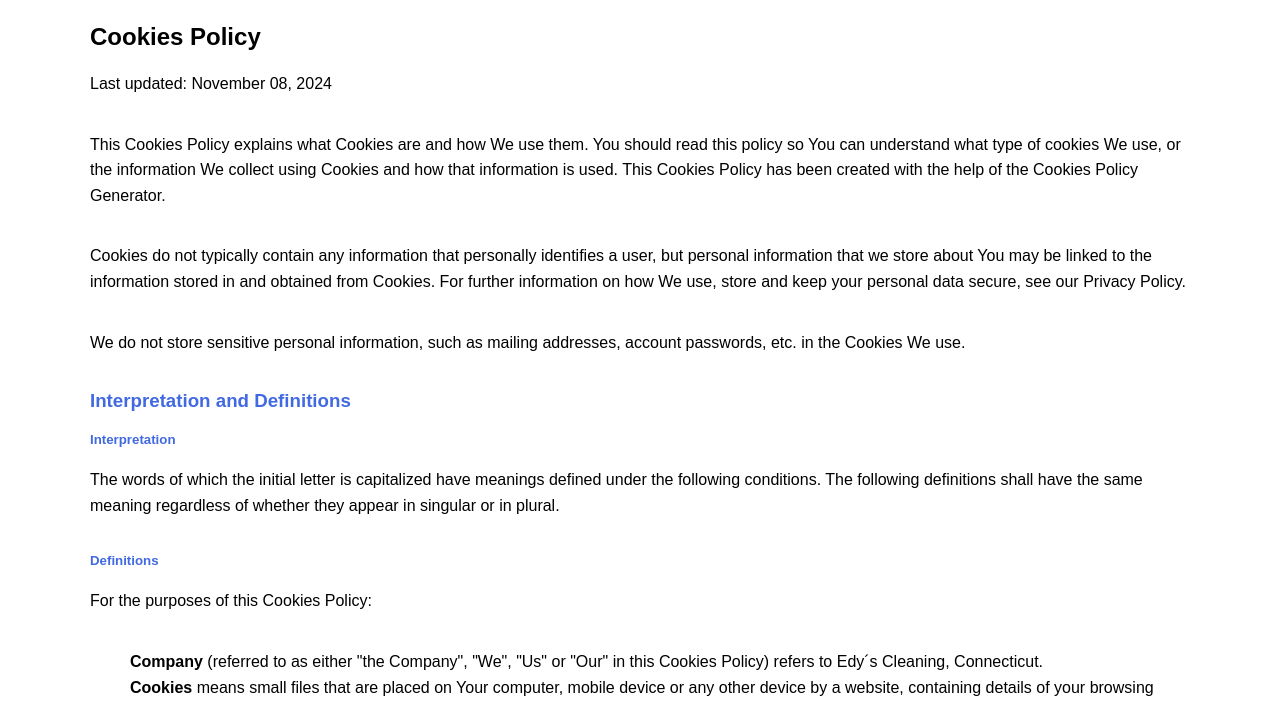
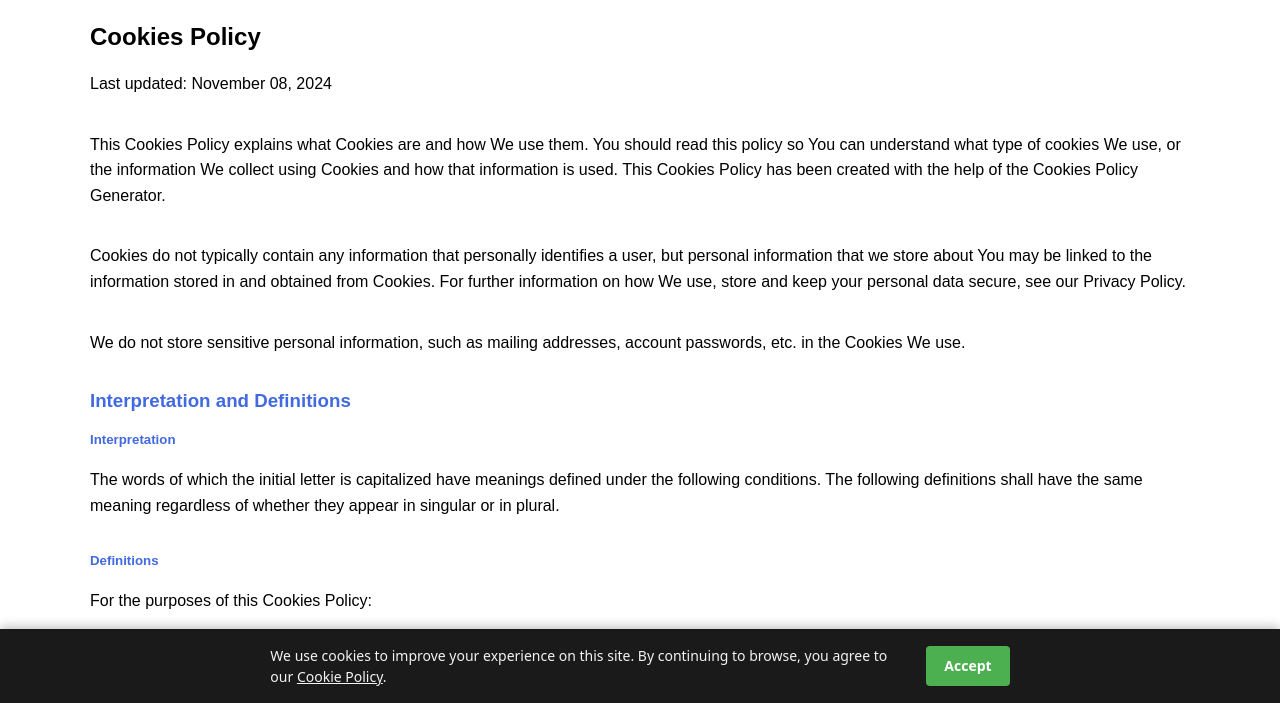
Before and after one commit to flaviasiv/edys, a website: page cookies.html in a window 1280 px wide. Shown: the part 97-800 px from the top of the page. Drawn offline with nearby package versions, Linux system fonts and the light colour scheme.

Commit message:
cookies consent add

```diff
--- a/cookies.html
+++ b/cookies.html
@@ -315,5 +315,6 @@
     }
   }
 </script>
-</body>
+<script src="js/cookie-consent.js" data-policy-href="https://edys-cleaning.com/cookies.html" defer></script>
+  </body>
 </html>
--- /dev/null
+++ b/js/cookie-consent.js
@@ -0,0 +1,63 @@
+(function () {
+  "use strict";
+
+  var STORAGE_KEY = "cookieConsent";
+
+  if (localStorage.getItem(STORAGE_KEY)) return;
+
+  var currentScript = document.currentScript;
+  var policyHref = currentScript && currentScript.getAttribute("data-policy-href");
+
+  var TRANSLATIONS = {
+    en: {
+      ariaLabel: "Cookie notice",
+      textWithLink: 'We use cookies to improve your experience on this site. By continuing to browse, you agree to our <a href="{href}">Cookie Policy</a>.',
+      textNoLink: "We use cookies to improve your experience on this site. By continuing to browse, you agree to the use of cookies.",
+      accept: "Accept"
+    },
+    pt: {
+      ariaLabel: "Aviso de cookies",
+      textWithLink: 'Usamos cookies para melhorar sua experiência neste site. Ao continuar navegando, você concorda com nossa <a href="{href}">Política de Cookies</a>.',
+      textNoLink: "Usamos cookies para melhorar sua experiência neste site. Ao continuar navegando, você concorda com o uso de cookies.",
+      accept: "Aceitar"
+    }
+  };
+
+  var browserLang = ((navigator.language || navigator.userLanguage || "en") + "").toLowerCase();
+  var t = browserLang.indexOf("pt") === 0 ? TRANSLATIONS.pt : TRANSLATIONS.en;
+
+  var style = document.createElement("style");
+  style.textContent =
+    "#cookie-consent-banner{position:fixed;left:0;right:0;bottom:0;z-index:99999;" +
+    "background:#1a1a1a;color:#f2f2f2;font-family:system-ui,-apple-system,Segoe UI,Roboto,Arial,sans-serif;" +
+    "font-size:14px;line-height:1.5;padding:16px 20px;display:flex;flex-wrap:wrap;" +
+    "align-items:center;justify-content:center;gap:16px;box-shadow:0 -2px 10px rgba(0,0,0,.25);}" +
+    "#cookie-consent-banner p{margin:0;flex:1 1 auto;max-width:640px;height:auto!important;min-height:0!important;line-height:1.5!important;}" +
+    "#cookie-consent-banner a{color:#f2f2f2;text-decoration:underline;}" +
+    "#cookie-consent-banner .cc-actions{display:flex;gap:10px;flex:0 0 auto;height:auto!important;}" +
+    "#cookie-consent-banner button{cursor:pointer;border:none;border-radius:4px;" +
+    "padding:10px 18px;font-size:14px;font-weight:600;font-family:inherit;line-height:1.4!important;" +
+    "height:auto!important;min-height:0!important;width:auto;}" +
+    "#cookie-consent-banner .cc-accept{background:#4caf50;color:#fff;}" +
+    "#cookie-consent-banner .cc-accept:hover{background:#43a047;}" +
+    "@media (max-width:768px){#cookie-consent-banner{flex-direction:column;align-items:stretch;text-align:center;}" +
+    "#cookie-consent-banner .cc-actions{justify-content:center;}" +
+    "#cookie-consent-banner .cc-accept{width:100%;padding:12px 18px;}}";
+  document.head.appendChild(style);
+
+  var banner = document.createElement("div");
+  banner.id = "cookie-consent-banner";
+  banner.setAttribute("role", "dialog");
+  banner.setAttribute("aria-label", t.ariaLabel);
+  var text = policyHref ? t.textWithLink.replace("{href}", policyHref) : t.textNoLink;
+  banner.innerHTML =
+    '<p>' + text + '</p>' +
+    '<div class="cc-actions"><button type="button" class="cc-accept">' + t.accept + '</button></div>';
+
+  document.body.appendChild(banner);
+
+  banner.querySelector(".cc-accept").addEventListener("click", function () {
+    localStorage.setItem(STORAGE_KEY, JSON.stringify({ status: "accepted", date: new Date().toISOString() }));
+    banner.remove();
+  });
+})();
```
Also changed, not shown: index.html (+2 -1 lines), privacypolicy.html (+2 -1 lines), termsandconditions.html (+2 -1 lines), thanks.html (+1 -0 lines).
